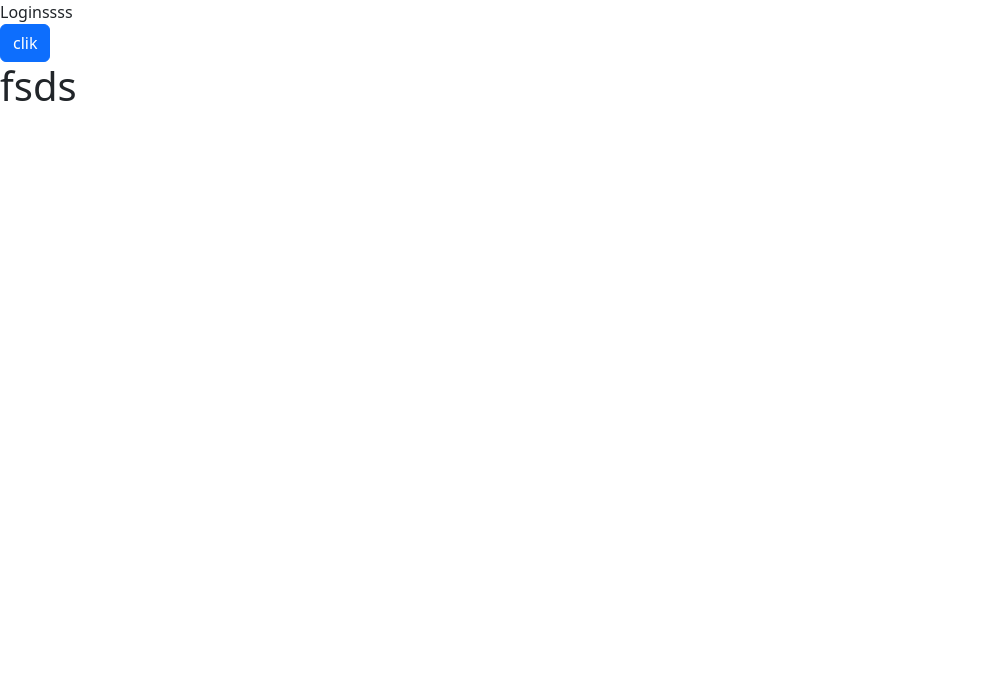
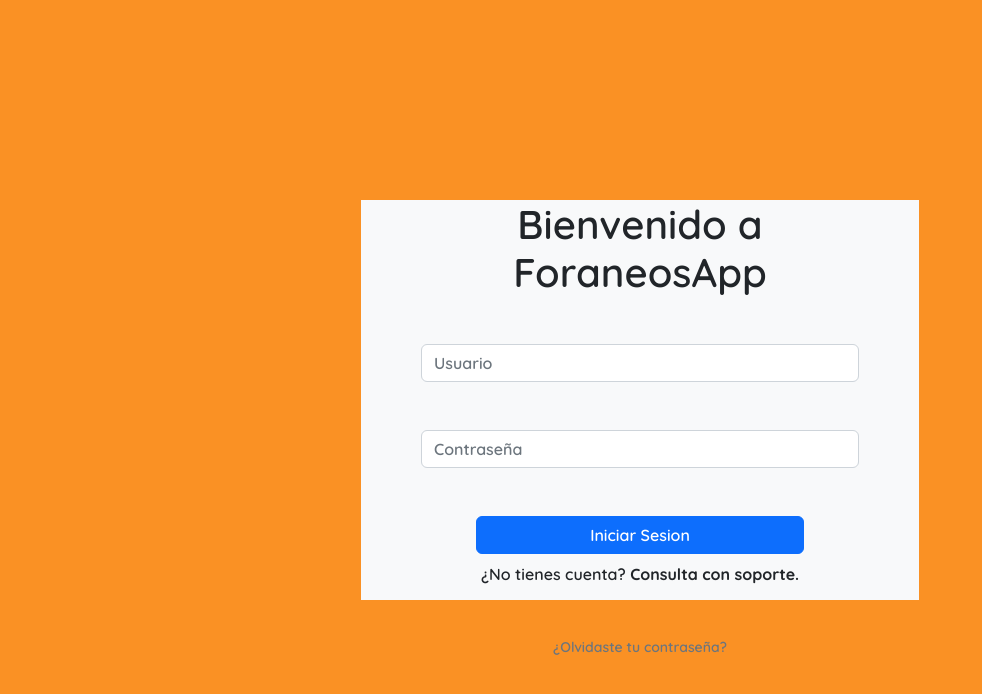
Before and after one commit to derysdominguez/foraneos-app, a React (Vite) app in the folder client/: page / in a window 1280 px wide. Shown: the top 694 px of the page, without its empty margins (0-982 px from the left). Built offline with nearby package versions, Linux system fonts and the light colour scheme.

Commit message:
changes in login view desing

```diff
--- a/client/src/App.jsx
+++ b/client/src/App.jsx
@@ -1,7 +1,7 @@
 import { useState } from 'react'
 import './assets/styles/css/index.css'
 import 'bootstrap/dist/css/bootstrap.min.css';
-import Login from './views/login';
+import Login from './views/Login';
 
 function App() {
   const [count, setCount] = useState(0)
@@ -9,7 +9,6 @@ function App() {
   return (
     <>
     <Login />
-    <h1>fsds</h1>
     </>
   )
 }
--- a/client/src/assets/styles/css/index.css
+++ b/client/src/assets/styles/css/index.css
@@ -1,5 +1,10 @@
+@import url("https://fonts.googleapis.com/css2?family=Quicksand:wght@600;700&display=swap");
+* {
+  font-family: "Quicksand", sans-serif;
+}
+
 body {
-  color: red;
+  background-color: #fa9124 !important;
 }
 
 /*# sourceMappingURL=index.css.map */
--- /dev/null
+++ b/client/src/assets/styles/scss/base/_global.scss
@@ -0,0 +1,5 @@
+@import url('https://fonts.googleapis.com/css2?family=Quicksand:wght@600;700&display=swap');
+
+*{
+    font-family: 'Quicksand', sans-serif;
+}
--- /dev/null
+++ b/client/src/assets/styles/scss/base/_variables.scss
@@ -0,0 +1,2 @@
+$primary-color: #fa9124;
+$secondary-color: #004ea8;
--- a/client/src/assets/styles/scss/index.scss
+++ b/client/src/assets/styles/scss/index.scss
@@ -1,3 +1,5 @@
-body{
-    color: red;
-}
+@import 'base/global';
+@import 'base/variables';
+
+
+@import 'views/login';
--- /dev/null
+++ b/client/src/assets/styles/scss/views/_login.scss
@@ -0,0 +1,3 @@
+body{
+    background-color:  $primary-color !important;
+}
--- a/client/src/views/Login.jsx
+++ b/client/src/views/Login.jsx
@@ -1,13 +1,34 @@
-import React from 'react'
-import { Button } from 'react-bootstrap'
+import React from "react";
+import { Container, Row, Form, Button, FormGroup } from "react-bootstrap";
 
 function Login() {
   return (
     <>
-        <div>Loginssss</div>
-        <Button>clik</Button>
+      <Container className="d-flex justify-content-center align-items-center vh-100">
+        <Row className="h-50 bg-light align-items-center text-center w-50 px-5">
+          <Form>
+            <h1>Bienvenido a ForaneosApp</h1>
+            <Form.Group className="my-5" controlId="formBasicEmail">
+              <Form.Control type="email" placeholder="Usuario" />
+            </Form.Group>
+
+            <Form.Group className="mb-5" controlId="formBasicPassword">
+              <Form.Control type="password" placeholder="Contraseña" />
+            </Form.Group>
+
+              <Button variant="primary" type="submit" className="w-75">
+                Iniciar Sesion
+              </Button>
+              <p className="mt-2 mb-5">¿No tienes cuenta? <b>Consulta con soporte.</b></p>
+
+              <Form.Text className="text-muted">
+                ¿Olvidaste tu contraseña?
+              </Form.Text>
+          </Form>
+        </Row>
+      </Container>
     </>
-  )
+  );
 }
 
-export default Login
+export default Login;
```
Also changed, not shown: 1 other file (tests, documents, lock files or other folders).
